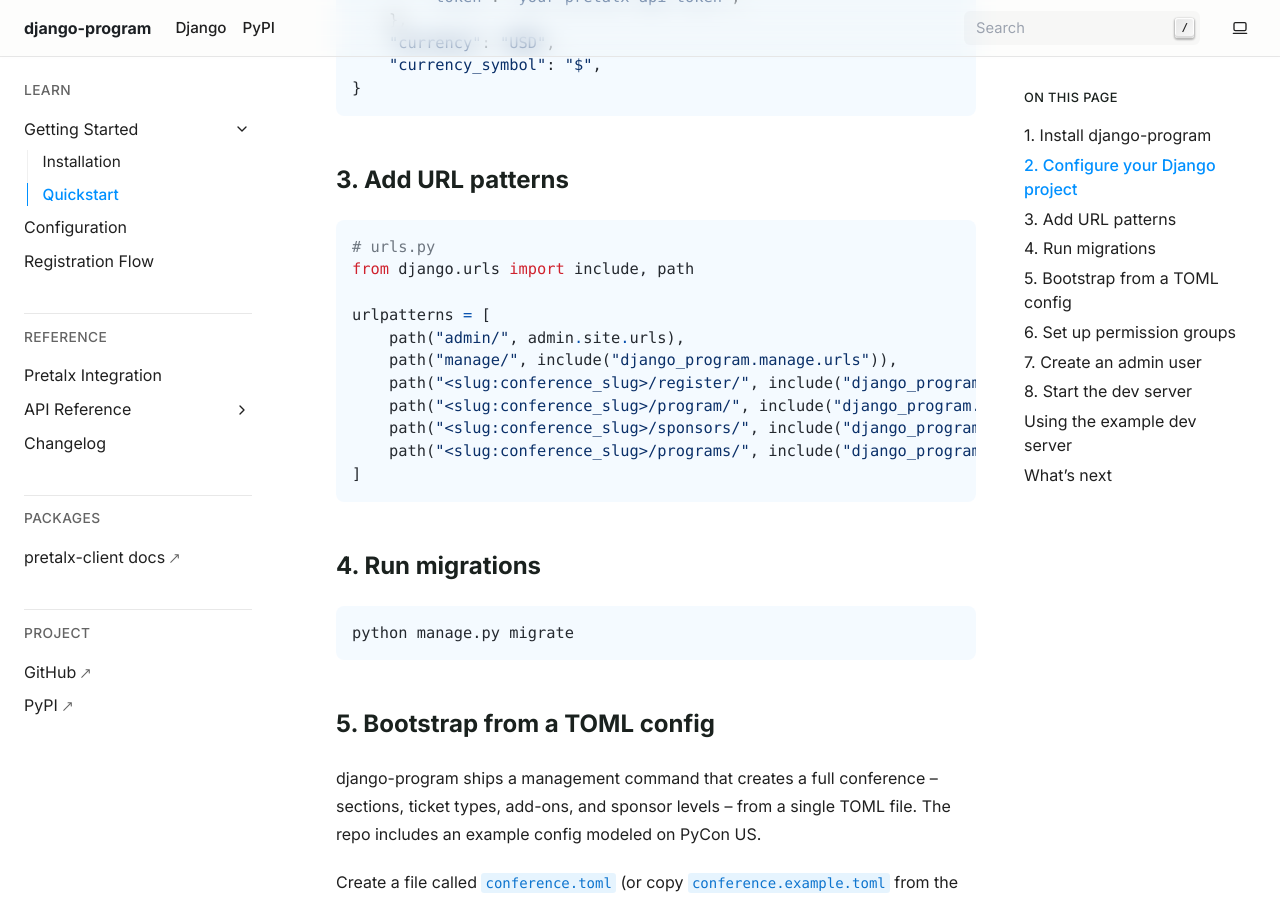
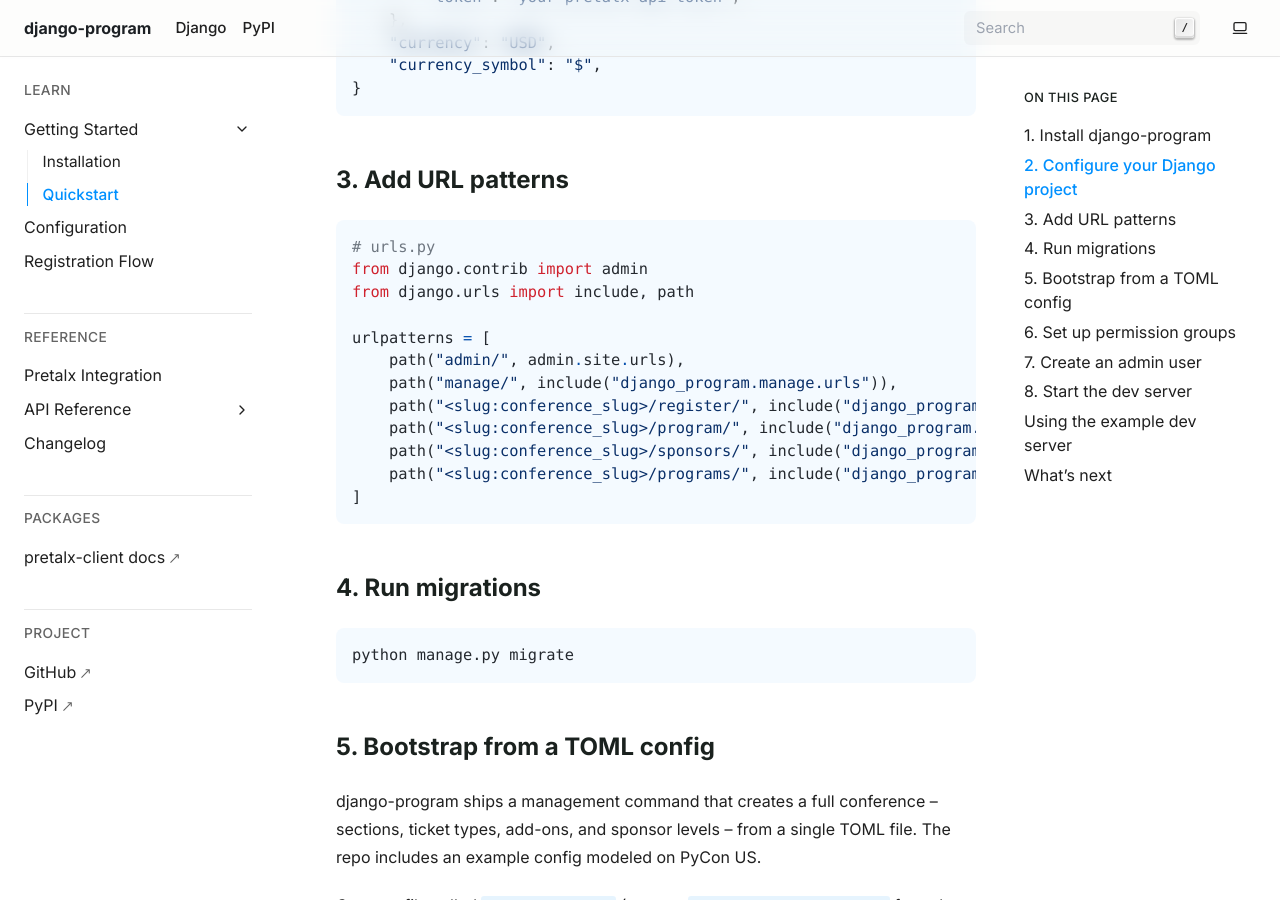
Before and after one commit to JacobCoffee/django-program, a Sphinx documentation site: the page built from docs/getting-started/quickstart.md, in a window 1280 px wide and 900 px high, scrolled down 1099 px. Built offline with Sphinx 7.4.7, drawn with Linux system fonts in a browser that asks for light colours.

Commit message:
fix: add missing admin import in quickstart urls.py example
Co-Authored-By: Claude Opus 4.6 <noreply@anthropic.com>

````diff
--- a/docs/getting-started/quickstart.md
+++ b/docs/getting-started/quickstart.md
@@ -49,6 +49,7 @@ DJANGO_PROGRAM = {
 
 ```python
 # urls.py
+from django.contrib import admin
 from django.urls import include, path
 
 urlpatterns = [
````
